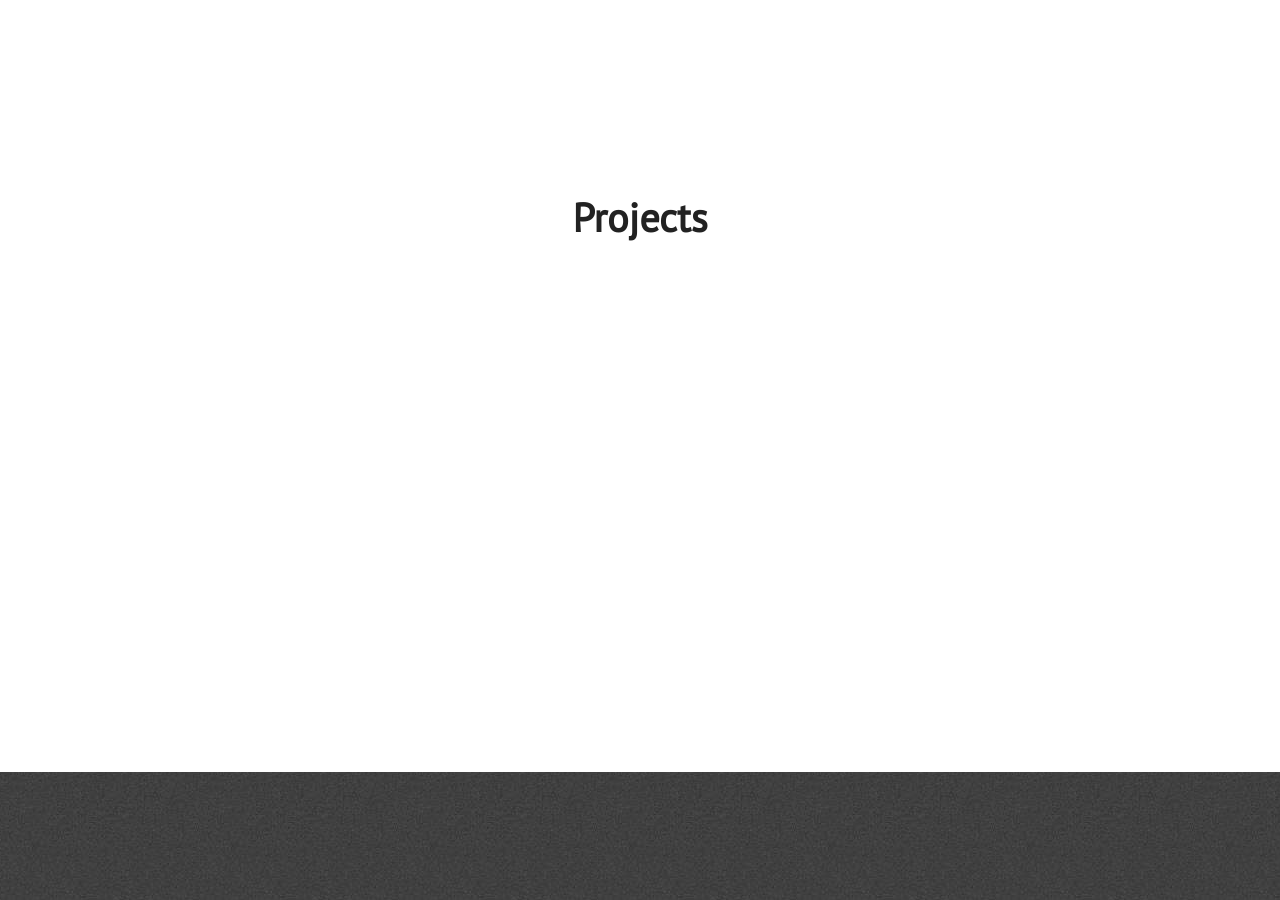
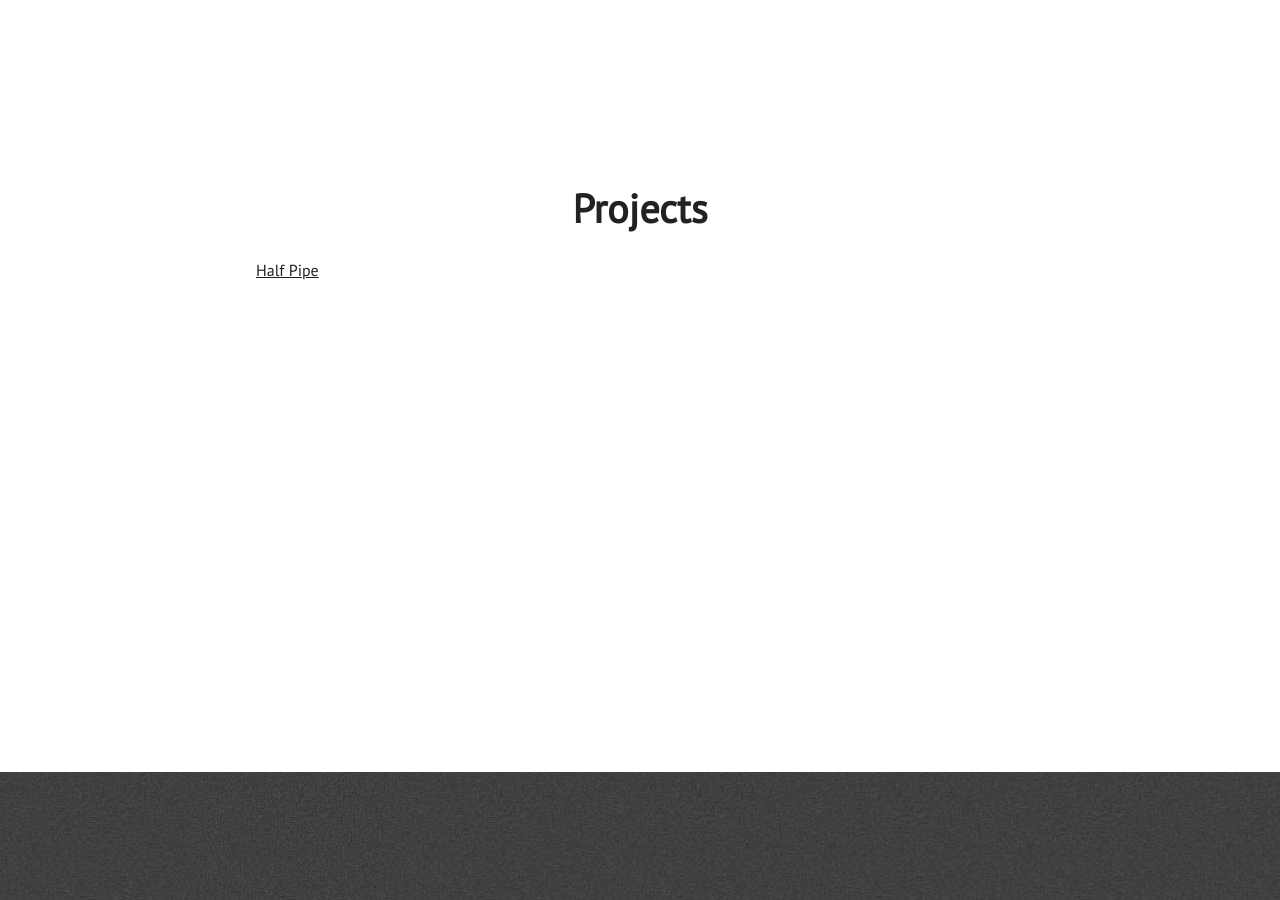
Before and after one commit to mkoseoglu091/mkoseoglu091.github.io, a Jekyll site: the page built from index.html, in a window 1280 px wide and 900 px high, scrolled down 3188 px. Built offline with Jekyll 4.4.1, drawn with Linux system fonts in a browser that asks for light colours; nearby versions of some CDN libraries.

Commit message:
Update projects.html

```diff
--- a/_includes/projects.html
+++ b/_includes/projects.html
@@ -5,7 +5,7 @@
 
                 <div class="project-technologies">
 
-
+                   <a href="halfpipe.html">Half Pipe</a>
 
                 </div>
 
```
